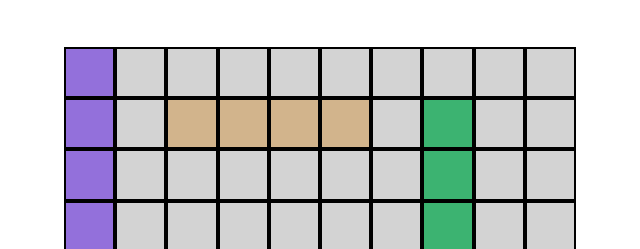
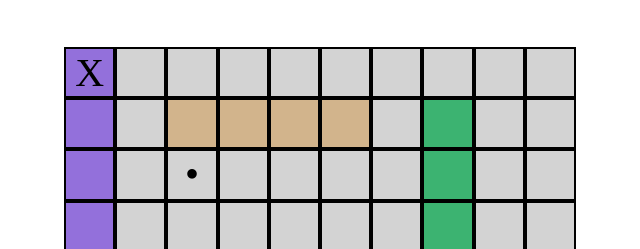
Before and after one commit to PanibratovR3/Battleship, a website: page src/template.html in a window 1280 px wide. Shown: the part 376-625 px from the top of the page, 0-640 px from the left. Drawn offline with Linux system fonts and the light colour scheme.

Commit message:
Added styles for showing missed hits and damaged parts of ship.

```diff
--- a/src/style.css
+++ b/src/style.css
@@ -37,8 +37,12 @@
 .board-cell {
     background-color: lightgray;
     border: 2px solid black;
-    min-width: 4vw;
-    min-height: 4vw;
+    width: 4vw;
+    height: 4vw;
+    display: flex;
+    justify-content: center;
+    align-items: center;
+    font-size: 2.5rem;
 }
 
 .ship-5 {
--- a/src/template.html
+++ b/src/template.html
@@ -19,7 +19,7 @@
             <div class="board-container">
                 <div id="human-board" class="board">
                     <div class="board-row">
-                        <div class="board-cell ship-5"></div>
+                        <div class="board-cell ship-5">X</div>
                         <div class="board-cell"></div>
                         <div class="board-cell"></div>
                         <div class="board-cell"></div>
@@ -45,7 +45,7 @@
                     <div class="board-row">
                         <div class="board-cell ship-5"></div>
                         <div class="board-cell"></div>
-                        <div class="board-cell"></div>
+                        <div class="board-cell">&#8226;</div>
                         <div class="board-cell"></div>
                         <div class="board-cell"></div>
                         <div class="board-cell"></div>
```
